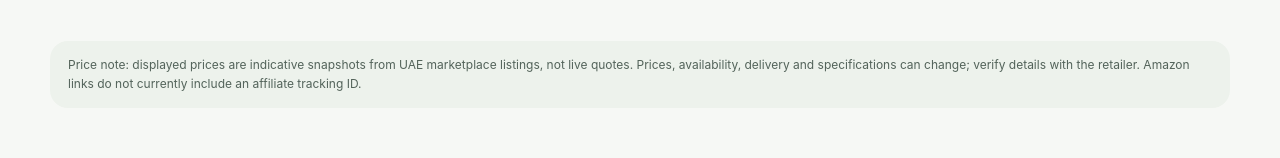
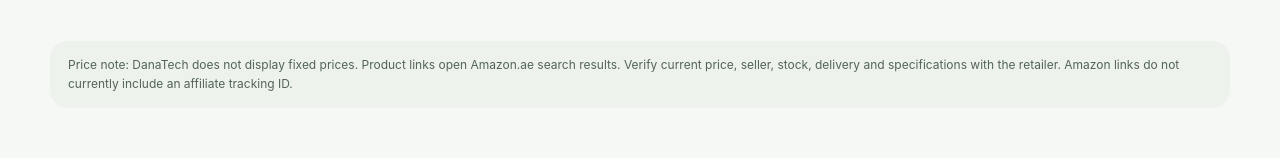
Before and after one commit to Ahmadbehzadi1998/DanaTech, a plain HTML site: page index.html in a window 1280 px wide. Shown: the part 2580-2738 px from the top of the page. Drawn offline with Linux system fonts and the light colour scheme.

Commit message:
fix(storefront): clarify that live prices are checked at retailer

```diff
--- a/index.html
+++ b/index.html
@@ -10,7 +10,7 @@
 <div class="section-head" id="products"><div><h2 data-en="Popular picks in the UAE" data-ar="اختيارات شائعة في الإمارات">Popular picks in the UAE</h2><p data-en="Browse everyday essentials from leading accessory brands." data-ar="تصفّح أساسيات يومية من علامات رائدة في الإكسسوارات.">Browse everyday essentials from leading accessory brands.</p></div></div>
 <div class="controls"><input class="search" id="search" type="search" aria-label="Search products" placeholder="Search accessories…" data-placeholder-en="Search accessories…" data-placeholder-ar="ابحث عن الإكسسوارات…" autocomplete="off"><div class="filters" id="filters" aria-label="Filter products"></div></div><section class="grid" id="grid" aria-live="polite"></section>
 <section class="trust"><article><span class="ico">⚡</span><strong data-en="Charge smarter" data-ar="اشحن بذكاء">Charge smarter</strong><p data-en="Compare fast chargers, cables and power banks for your devices." data-ar="قارن بين الشواحن السريعة والكابلات وبنوك الطاقة المناسبة لأجهزتك.">Compare fast chargers, cables and power banks for your devices.</p></article><article><span class="ico">✓</span><strong data-en="Shop with clarity" data-ar="تسوّق بوضوح">Shop with clarity</strong><p data-en="Check the retailer for current prices, compatibility, delivery and warranty." data-ar="تحقّق من المتجر لمعرفة الأسعار والتوافق والتوصيل والضمان الحالي.">Check the retailer for current prices, compatibility, delivery and warranty.</p></article><article><span class="ico">↗</span><strong data-en="UAE-focused links" data-ar="روابط مخصّصة للإمارات">UAE-focused links</strong><p data-en="Product buttons open relevant Amazon.ae searches to compare current offers." data-ar="تفتح أزرار المنتجات عمليات بحث مناسبة في Amazon.ae لمقارنة العروض الحالية.">Product buttons open relevant Amazon.ae searches to compare current offers.</p></article></section>
-<div class="notice" data-en="Price note: displayed prices are indicative snapshots from UAE marketplace listings, not live quotes. Prices, availability, delivery and specifications can change; verify details with the retailer. Amazon links do not currently include an affiliate tracking ID." data-ar="تنبيه الأسعار: الأسعار المعروضة مؤشرات مأخوذة من قوائم متاجر في الإمارات وليست أسعاراً مباشرة. قد تتغيّر الأسعار والتوفّر والتوصيل والمواصفات؛ تحقّق من التفاصيل لدى المتجر. لا تتضمّن روابط Amazon حالياً معرّف تتبّع للعمولة.">Price note: displayed prices are indicative snapshots from UAE marketplace listings, not live quotes. Prices, availability, delivery and specifications can change; verify details with the retailer. Amazon links do not currently include an affiliate tracking ID.</div></main>
+<div class="notice" data-en="Price note: DanaTech does not display fixed prices. Product links open Amazon.ae search results. Verify current price, seller, stock, delivery and specifications with the retailer. Amazon links do not currently include an affiliate tracking ID." data-ar="تنبيه الأسعار: لا يعرض DanaTech أسعاراً ثابتة. تفتح روابط المنتجات نتائج بحث Amazon.ae. تحقّق من السعر الحالي والبائع والتوفّر والتوصيل والمواصفات لدى المتجر. لا تتضمّن روابط Amazon حالياً معرّف تتبّع للعمولة.">Price note: DanaTech does not display fixed prices. Product links open Amazon.ae search results. Verify current price, seller, stock, delivery and specifications with the retailer. Amazon links do not currently include an affiliate tracking ID.</div></main>
 <footer><div class="wrap foot"><div><a class="brand" href="#"><span class="mark">D</span>DanaTech</a><p data-en="Mobile essentials for everyday life in the UAE." data-ar="أساسيات الهواتف لحياتك اليومية في الإمارات.">Mobile essentials for everyday life in the UAE.</p></div><p>© <span id="year"></span> DanaTech</p></div></footer>
 <script>
 const products=[
```
